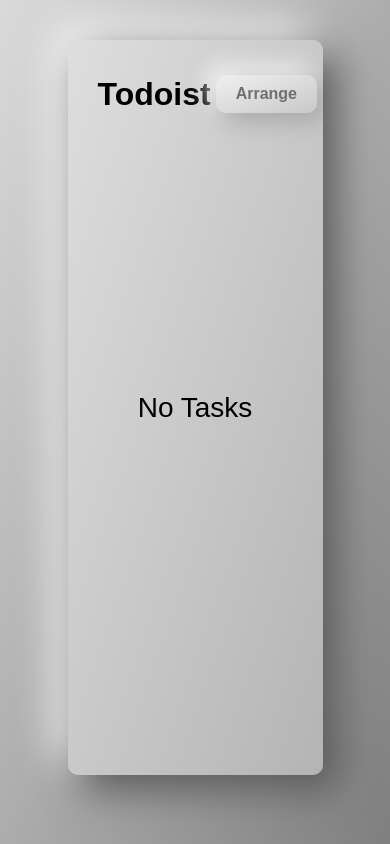
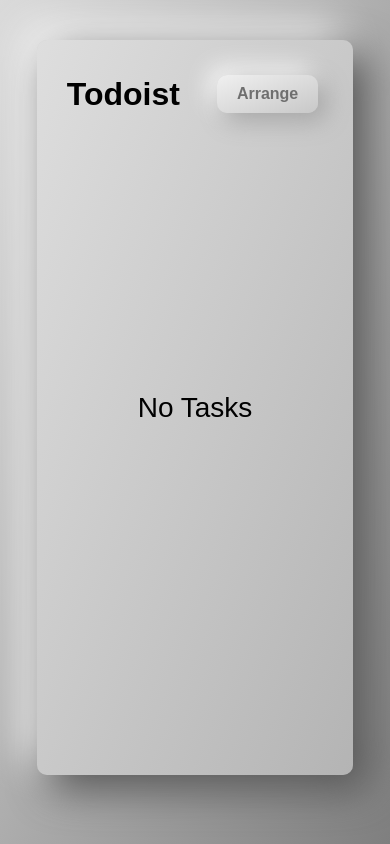
Before and after one commit to Howerrr/Todoist, a React (Create React App) app: page / in a window 390 px wide. Built offline with nearby package versions, Linux system fonts and the light colour scheme.

Commit message:
update mobile device

```diff
--- a/src/components/Header/index.css
+++ b/src/components/Header/index.css
@@ -8,6 +8,7 @@
 .title {
   user-select: none;
   transition: all 0.1s ease-in-out;
+  margin-right: 32px;
 }
 
 .title:hover {
--- a/src/components/Todoist/index.css
+++ b/src/components/Todoist/index.css
@@ -1,6 +1,6 @@
 .container {
   height: 80vh;
-  width: 50%;
+  min-width: 50%;
   margin: 40px auto;
   overflow: auto;
   min-height: 300px;
--- a/src/components/Todoist/index.jsx
+++ b/src/components/Todoist/index.jsx
@@ -66,7 +66,7 @@
             display: 'flex', height: '80%', fontSize: '28px',
             justifyContent: 'center', alignItems: 'center'
           }}>
-            <div>
+            <div style={{ userSelect: 'none' }}>
               No Tasks
             </div>
           </div>
```
